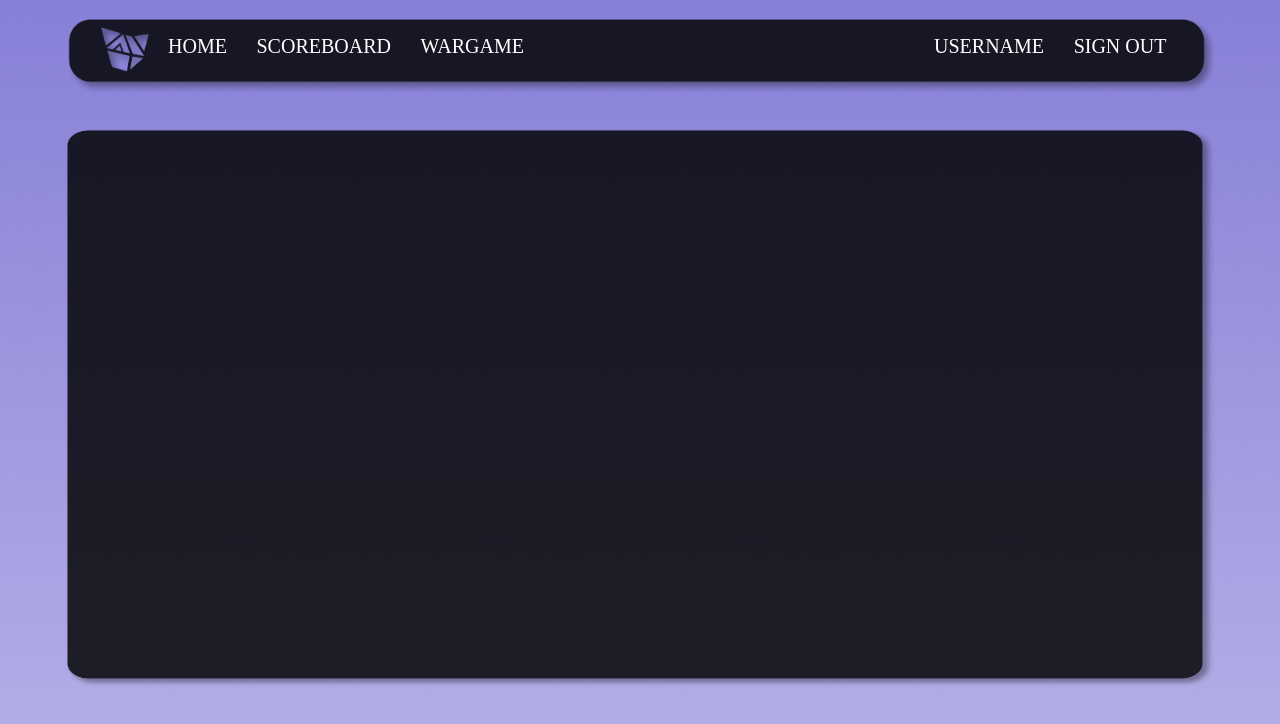
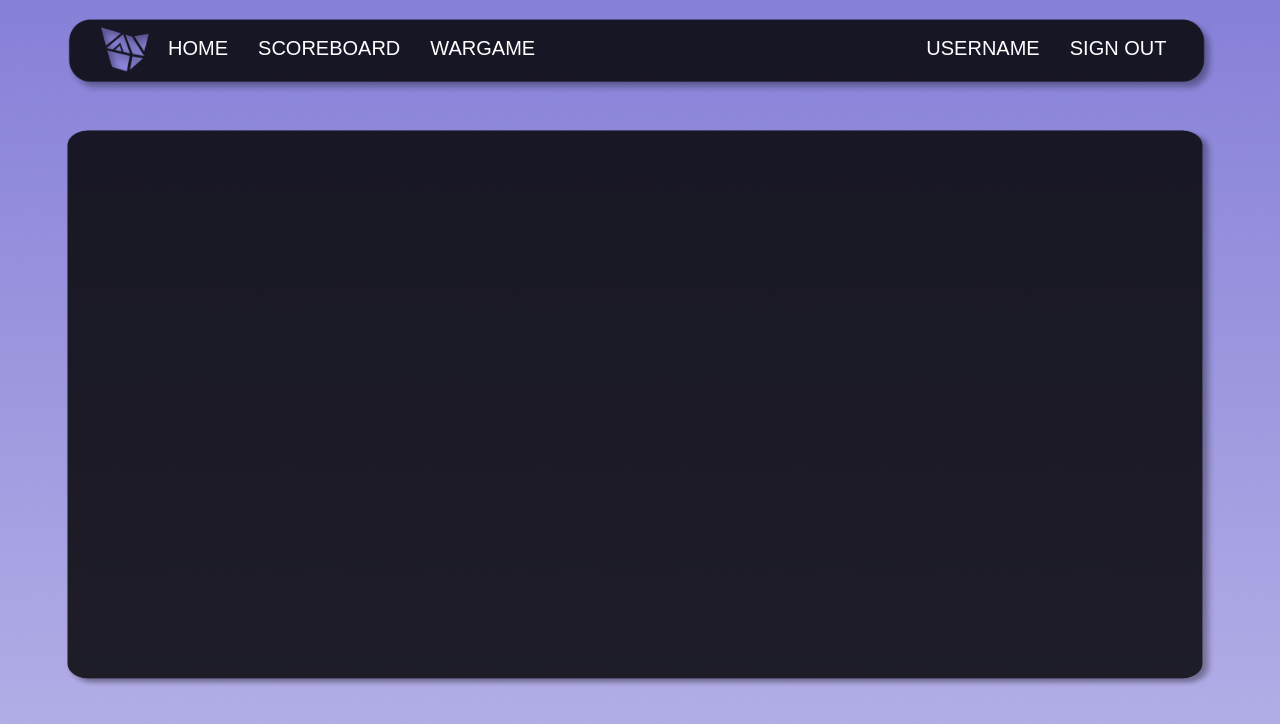
Before and after one commit to SECGAME/SECGAME, a plain HTML site: page ux/main.html in a window 1280 px wide. Drawn offline with Linux system fonts and the light colour scheme.

Commit message:
Add: font

```diff
--- a/ux/static/css/main.css
+++ b/ux/static/css/main.css
@@ -1,5 +1,6 @@
 body {
     background-image: url("/static/img/background.png");
+    font-family: Arial;
 }
 
 #main {
--- a/ux/static/css/nav.css
+++ b/ux/static/css/nav.css
@@ -17,13 +17,14 @@
 .nav-item {
     display: inline-block;
 
-    margin-top: 2.4vh;
+    margin-top: 2.6vh;
     margin-right: 2vw;
 
     cursor: pointer;
     text-decoration: none;
     color: white;
     font-size: 2.5vh;
+    font-family: Arial;
 }
 
 #user-info {
--- a/ux/static/css/signin.css
+++ b/ux/static/css/signin.css
@@ -1,5 +1,6 @@
 body {
     background-image: url("/static/img/background.png");
+    font-family: Arial;
 }
 
 .signin-box {
```
